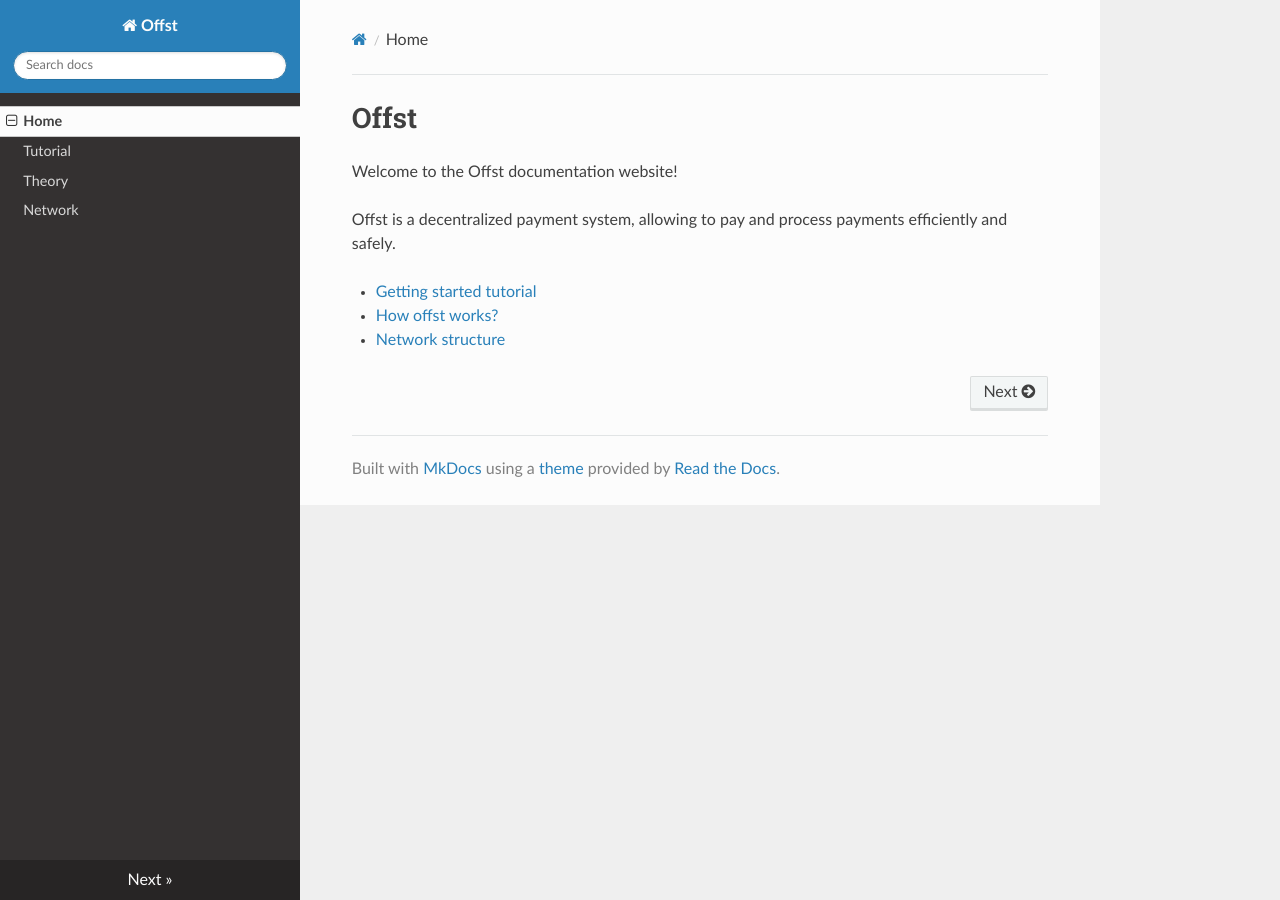
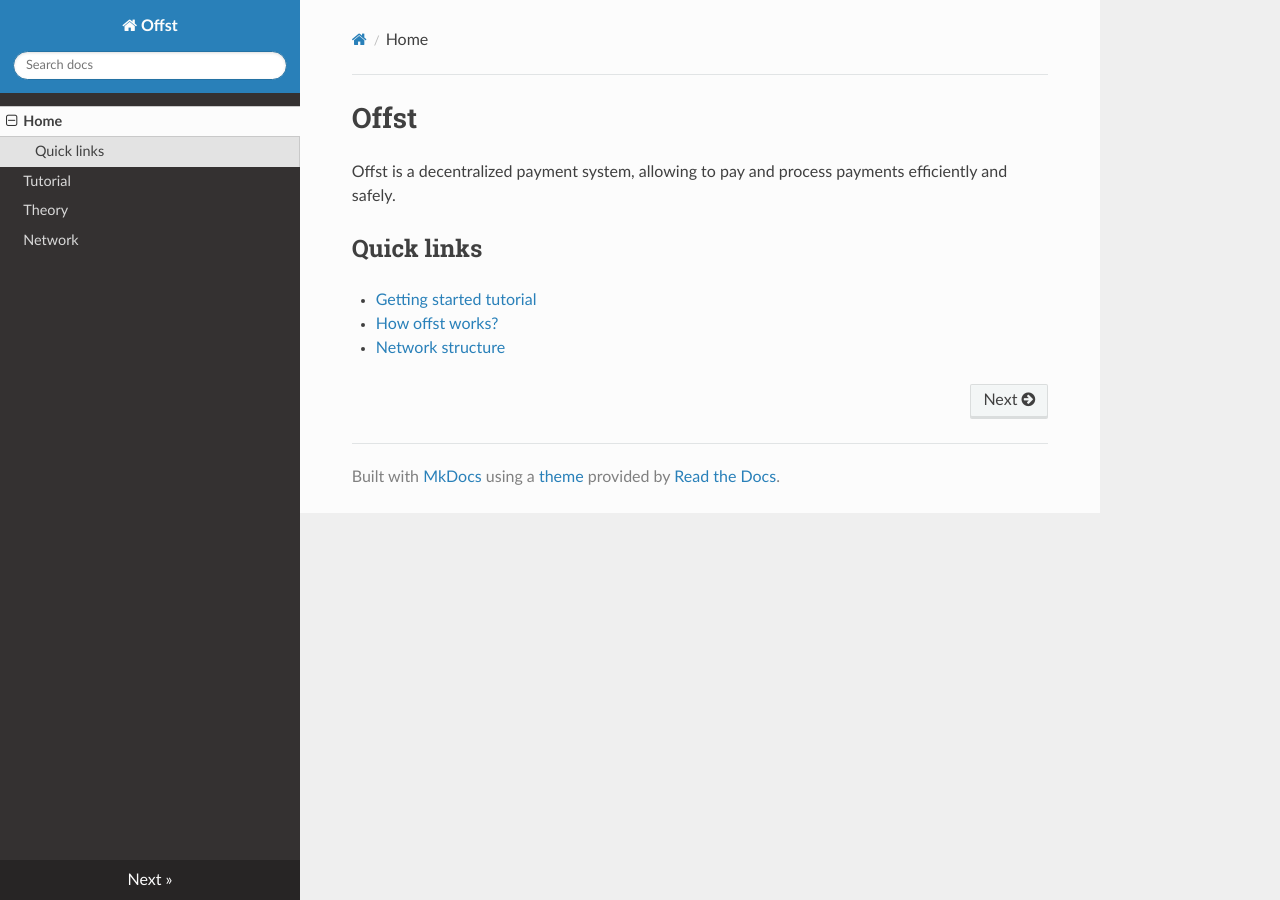
Before and after one commit to freedomlayer/offset_docs, an MkDocs documentation site: the page built from docs/index.md, in a window 1280 px wide. Built offline with MkDocs 1.6.1, drawn with Linux system fonts in a browser that asks for light colours; nearby versions of some CDN libraries.

Commit message:
Update index.md.

```diff
--- a/docs/index.md
+++ b/docs/index.md
@@ -1,10 +1,10 @@
 # Offst
-
-Welcome to the Offst documentation website!
 
 Offst is a decentralized payment system, allowing to pay and process
 payments efficiently and safely.
 
+## Quick links
+
 - [Getting started tutorial](tutorial.md)
 - [How offst works?](theory.md)
 - [Network structure](network.md)
```
